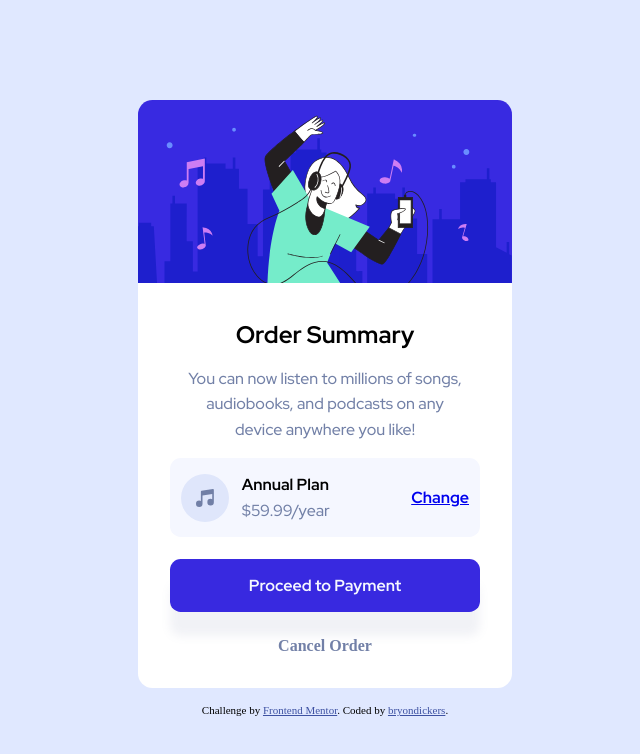
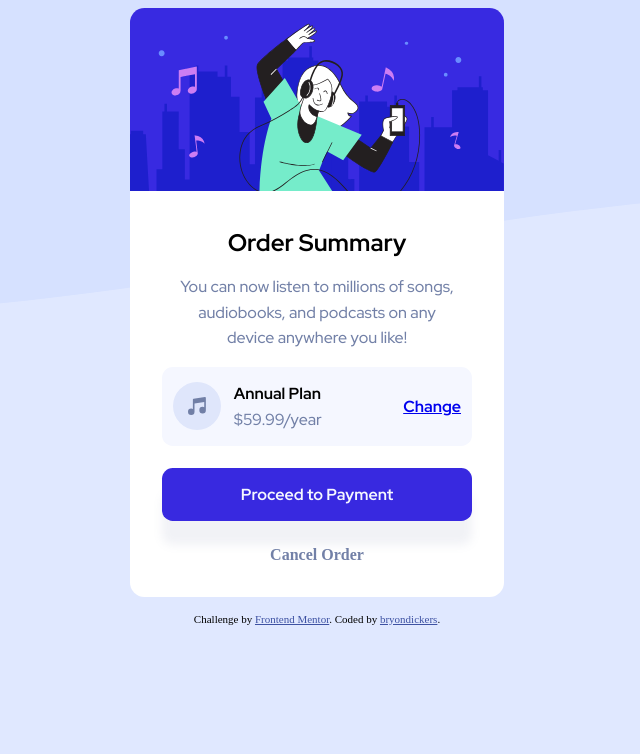
Before and after one commit to bryondickers/order-summary-component-main, a plain HTML site: page index.html in a window 1280 px wide. Shown: the whole page, without its empty margins (323-963 px from the left). Drawn offline with Linux system fonts and the light colour scheme; a web font is replaced by a local one.

Commit message:
Update style.css

```diff
--- a/style.css
+++ b/style.css
@@ -14,8 +14,8 @@
 }
 
 body{
-    position: absolute;
-    inline-size: 100%;
+    position: relative;
+
     block-size: 100%;
     display: flex;
     flex-direction: column;
```
